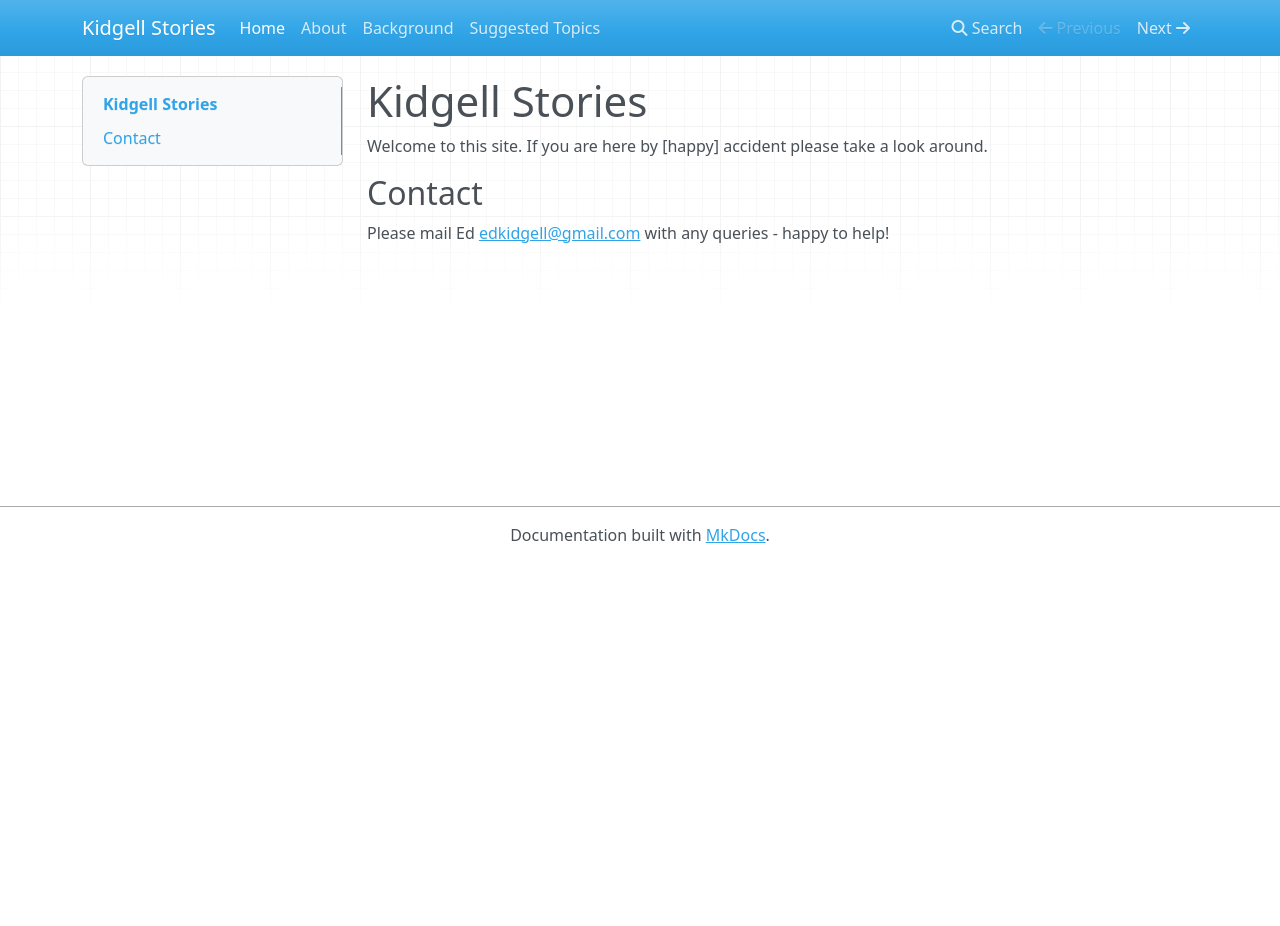
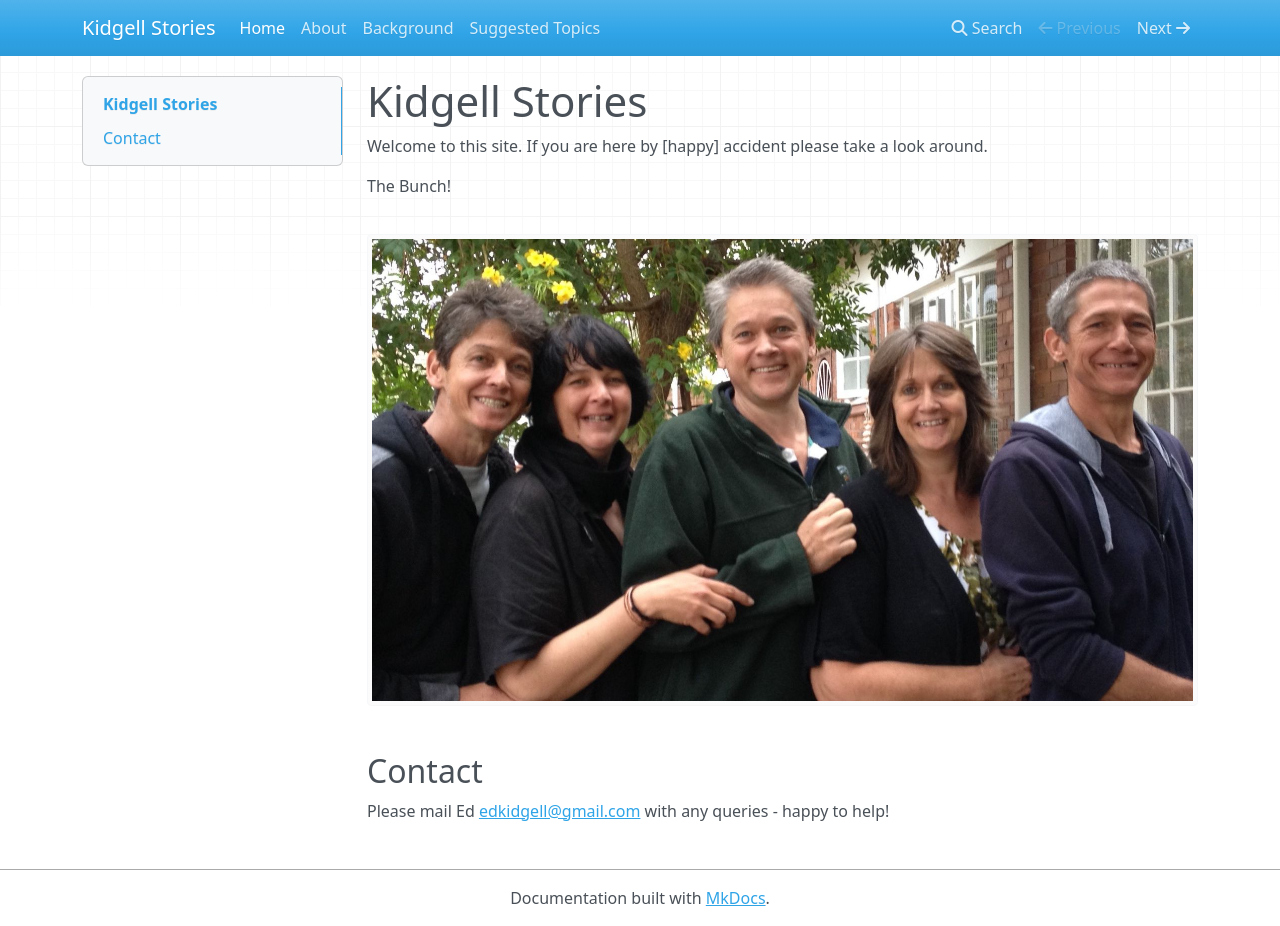
Before and after one commit to flakjakk/my-project, an MkDocs documentation site: the page built from docs/index.md, in a window 1280 px wide and 926 px high. Built offline with MkDocs 1.6.1, drawn with Linux system fonts in a browser that asks for light colours; nearby versions of some CDN libraries.

Commit message:
Update index.md

```diff
--- a/docs/index.md
+++ b/docs/index.md
@@ -2,6 +2,10 @@
 
 Welcome to this site. If you are here by [happy] accident please take a look around.
 
+The Bunch!
+
+![](/assets/images/photo-2-cropped.jpg)
+
 ## Contact
 
 Please mail Ed <edkidgell@gmail.com> with any queries - happy to help!
```
